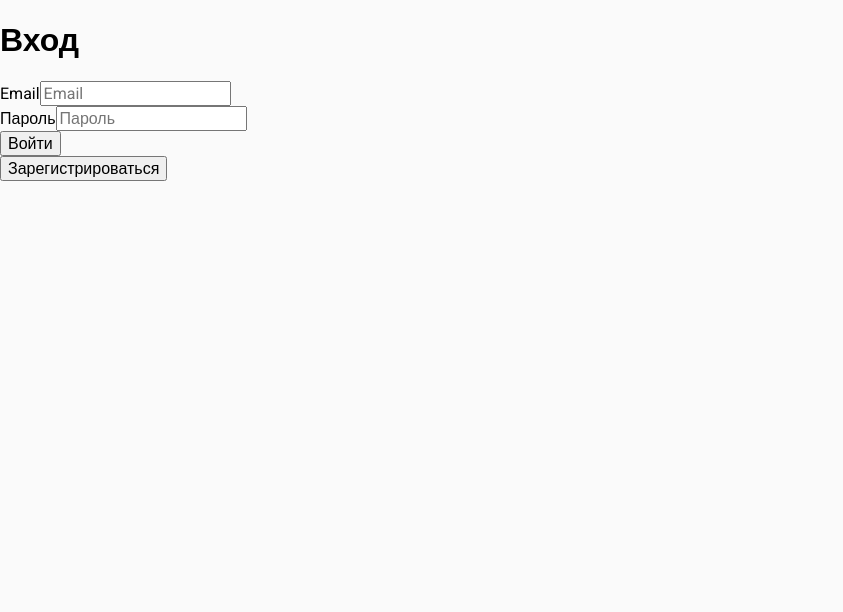
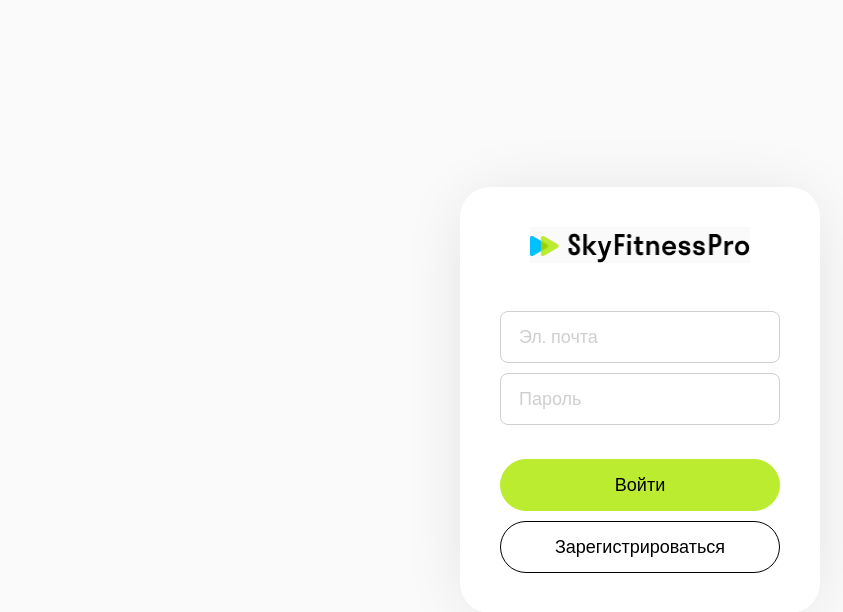
Before and after one commit to olgamachulnaya-byte/skyfitnesspro-diploma, a Next.js app: page /login in a window 1280 px wide. Shown: the top 612 px of the page, without its empty margins (0-843 px from the left). Built offline with nearby package versions, Linux system fonts and the light colour scheme; a web font is replaced by a local one.

Commit message:
feat: style authentication page

```diff
--- /dev/null
+++ b/app/login/page.module.css
@@ -0,0 +1,185 @@
+.page {
+  min-height: 100vh;
+
+  display: flex;
+  align-items: center;
+  justify-content: center;
+
+  padding: 24px;
+
+  background: #fafafa;
+}
+
+.card {
+  width: 360px;
+  max-width: 100%;
+  box-sizing: border-box;
+
+  padding: 40px;
+
+  border-radius: 30px;
+
+  background: #ffffff;
+
+  box-shadow: 0 4px 67px -12px rgb(0 0 0 / 13%);
+}
+
+.logoLink {
+  display: flex;
+  justify-content: center;
+
+  text-decoration: none;
+}
+
+.logo {
+  width: 220px;
+  height: auto;
+
+  display: block;
+}
+
+.form {
+  margin-top: 48px;
+}
+
+.inputs {
+  display: flex;
+  flex-direction: column;
+  gap: 10px;
+}
+
+.input {
+  width: 100%;
+  height: 52px;
+  box-sizing: border-box;
+
+  padding: 16px 18px;
+
+  border: 1px solid #d0cece;
+  border-radius: 8px;
+
+  background: #ffffff;
+  color: #000000;
+
+  font-size: 18px;
+  line-height: 1.1;
+  font-weight: 400;
+
+  outline: none;
+}
+
+.input::placeholder {
+  color: #d0cece;
+}
+
+.input:focus {
+  border-color: #000000;
+}
+
+.input:-webkit-autofill,
+.input:-webkit-autofill:hover,
+.input:-webkit-autofill:focus,
+.input:-webkit-autofill:active {
+  -webkit-text-fill-color: #000000;
+  box-shadow: 0 0 0 1000px #ffffff inset;
+  transition: background-color 9999s ease-out;
+}
+
+.error {
+  margin: 10px 0 0;
+
+  color: #db0030;
+
+  font-size: 14px;
+  line-height: 1.1;
+  font-weight: 400;
+
+  text-align: center;
+}
+
+.buttons {
+  display: flex;
+  flex-direction: column;
+  gap: 10px;
+
+  margin-top: 34px;
+}
+
+.primaryButton,
+.secondaryButton {
+  width: 100%;
+  height: 52px;
+
+  padding: 0 26px;
+
+  border-radius: 46px;
+
+  font-size: 18px;
+  line-height: 1.1;
+  font-weight: 400;
+
+  cursor: pointer;
+}
+
+.primaryButton {
+  border: 1px solid #bcec30;
+
+  background: #bcec30;
+  color: #000000;
+}
+
+.primaryButton:hover:not(:disabled) {
+  background: #c6ff00;
+}
+
+.primaryButton:active:not(:disabled) {
+  border-color: #000000;
+
+  background: #000000;
+  color: #ffffff;
+}
+
+.secondaryButton {
+  border: 1px solid #000000;
+
+  background: #ffffff;
+  color: #000000;
+}
+
+.secondaryButton:hover:not(:disabled) {
+  background: #f7f7f7;
+}
+
+.secondaryButton:active:not(:disabled) {
+  background: #e9eced;
+}
+
+.primaryButton:disabled,
+.secondaryButton:disabled {
+  border-color: #999999;
+
+  background: #f7f7f7;
+  color: #999999;
+
+  cursor: default;
+}
+
+@media (max-width: 600px) {
+  .page {
+    padding: 16px;
+  }
+
+  .card {
+    width: 343px;
+
+    padding: 30px;
+  }
+
+  .logo {
+    width: 220px;
+  }
+
+  .form {
+    margin-top: 40px;
+  }
+}
--- a/app/login/page.tsx
+++ b/app/login/page.tsx
@@ -1,9 +1,13 @@
 "use client";
 
+import Image from "next/image";
+import Link from "next/link";
+import { useRouter } from "next/navigation";
 import { useState, type FormEvent } from "react";
-import { useRouter } from "next/navigation";
 
 import { useAuth } from "@/hooks/useAuth";
+
+import styles from "./page.module.css";
 
 type AuthMode = "login" | "register";
 
@@ -11,12 +15,15 @@ function validateEmail(email: string): boolean {
   return /^[^\s@]+@[^\s@]+\.[^\s@]+$/.test(email);
 }
 
-function validateRegistrationPassword(password: string): string | null {
+function validateRegistrationPassword(
+  password: string,
+): string | null {
   if (password.length < 6) {
     return "Пароль должен содержать не менее 6 символов";
   }
 
-  const specialCharacters = password.match(/[^A-Za-z0-9]/g) ?? [];
+  const specialCharacters =
+    password.match(/[^A-Za-z0-9]/g) ?? [];
 
   if (specialCharacters.length < 2) {
     return "Пароль должен содержать не менее 2 спецсимволов";
@@ -41,14 +48,24 @@ export default function LoginPage() {
   const router = useRouter();
   const { login, register } = useAuth();
 
-  const [mode, setMode] = useState<AuthMode>("login");
+  const [mode, setMode] =
+    useState<AuthMode>("login");
+
   const [email, setEmail] = useState("");
-  const [password, setPassword] = useState("");
+  const [password, setPassword] =
+    useState("");
+  const [repeatPassword, setRepeatPassword] =
+    useState("");
 
-  const [errorMessage, setErrorMessage] = useState("");
-  const [isSubmitting, setIsSubmitting] = useState(false);
+  const [errorMessage, setErrorMessage] =
+    useState("");
 
-  async function handleSubmit(event: FormEvent<HTMLFormElement>) {
+  const [isSubmitting, setIsSubmitting] =
+    useState(false);
+
+  async function handleSubmit(
+    event: FormEvent<HTMLFormElement>,
+  ) {
     event.preventDefault();
 
     setErrorMessage("");
@@ -56,7 +73,9 @@ export default function LoginPage() {
     const normalizedEmail = email.trim();
 
     if (!validateEmail(normalizedEmail)) {
-      setErrorMessage("Введите корректный Email");
+      setErrorMessage(
+        "Введите корректный Email",
+      );
       return;
     }
 
@@ -65,8 +84,19 @@ export default function LoginPage() {
       return;
     }
 
+    if (
+      mode === "register" &&
+      password !== repeatPassword
+    ) {
+      setErrorMessage("Пароли не совпадают");
+      return;
+    }
+
     if (mode === "register") {
-      const passwordError = validateRegistrationPassword(password);
+      const passwordError =
+        validateRegistrationPassword(
+          password,
+        );
 
       if (passwordError) {
         setErrorMessage(passwordError);
@@ -90,7 +120,9 @@ export default function LoginPage() {
 
       router.push("/profile");
     } catch (error) {
-      setErrorMessage(getErrorMessage(error));
+      setErrorMessage(
+        getErrorMessage(error),
+      );
     } finally {
       setIsSubmitting(false);
     }
@@ -98,63 +130,120 @@ export default function LoginPage() {
 
   function changeMode() {
     setMode((currentMode) =>
-      currentMode === "login" ? "register" : "login",
+      currentMode === "login"
+        ? "register"
+        : "login",
     );
 
+    setPassword("");
+    setRepeatPassword("");
     setErrorMessage("");
   }
 
   return (
-    <main>
-      <h1>{mode === "login" ? "Вход" : "Регистрация"}</h1>
+    <main className={styles.page}>
+      <section className={styles.card}>
+        <Link
+          href="/"
+          className={styles.logoLink}
+        >
+          <Image
+            src="/figma/logo.png"
+            alt="SkyFitnessPro"
+            width={220}
+            height={35}
+            className={styles.logo}
+            priority
+          />
+        </Link>
 
-      <form onSubmit={handleSubmit}>
-        <div>
-          <label htmlFor="email">Email</label>
-
+        <form
+          className={styles.form}
+          onSubmit={handleSubmit}
+        >
+          <div className={styles.inputs}>
             <input
               id="email"
               name="email"
               type="email"
+              className={styles.input}
               value={email}
-            onChange={(event) => setEmail(event.target.value)}
+              onChange={(event) =>
+                setEmail(event.target.value)
+              }
               autoComplete="email"
-            placeholder="Email"
+              placeholder="Эл. почта"
             />
-        </div>
-
-        <div>
-          <label htmlFor="password">Пароль</label>
 
             <input
               id="password"
               name="password"
               type="password"
+              className={styles.input}
               value={password}
-            onChange={(event) => setPassword(event.target.value)}
+              onChange={(event) =>
+                setPassword(
+                  event.target.value,
+                )
+              }
               autoComplete={
-              mode === "login" ? "current-password" : "new-password"
+                mode === "login"
+                  ? "current-password"
+                  : "new-password"
               }
               placeholder="Пароль"
             />
+
+            {mode === "register" && (
+              <input
+                id="repeatPassword"
+                name="repeatPassword"
+                type="password"
+                className={styles.input}
+                value={repeatPassword}
+                onChange={(event) =>
+                  setRepeatPassword(
+                    event.target.value,
+                  )
+                }
+                autoComplete="new-password"
+                placeholder="Повторите пароль"
+              />
+            )}
           </div>
 
-        {errorMessage && <p>{errorMessage}</p>}
+          {errorMessage && (
+            <p className={styles.error}>
+              {errorMessage}
+            </p>
+          )}
 
-        <button type="submit" disabled={isSubmitting}>
+          <div className={styles.buttons}>
+            <button
+              type="submit"
+              className={styles.primaryButton}
+              disabled={isSubmitting}
+            >
               {isSubmitting
                 ? "Загрузка..."
                 : mode === "login"
                   ? "Войти"
                   : "Зарегистрироваться"}
             </button>
-      </form>
 
-      <button type="button" onClick={changeMode} disabled={isSubmitting}>
+            <button
+              type="button"
+              className={styles.secondaryButton}
+              onClick={changeMode}
+              disabled={isSubmitting}
+            >
               {mode === "login"
                 ? "Зарегистрироваться"
-          : "Уже есть аккаунт? Войти"}
+                : "Войти"}
             </button>
+          </div>
+        </form>
+      </section>
     </main>
   );
 }
```
Lines whose indentation alone changed are shown as unchanged.
